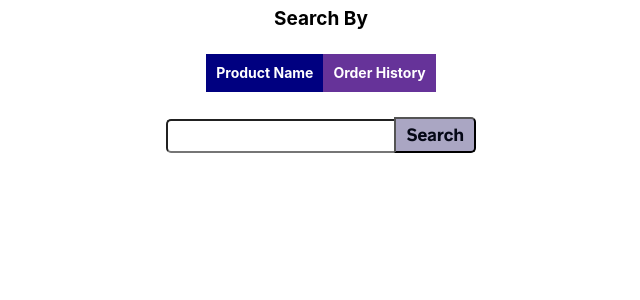
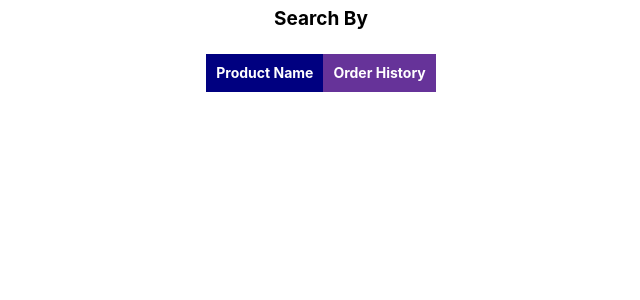
Before and after one commit to maxwilets/scraper-UI, a React (Create React App) app: page / in a window 1280 px wide. Shown: the top 300 px of the page, without its empty margins (319-959 px from the left). Built offline with nearby package versions, Linux system fonts and the light colour scheme.

Commit message:
removing dropdown

```diff
--- a/src/ProductForm.tsx
+++ b/src/ProductForm.tsx
@@ -32,11 +32,12 @@ export const ProductForm = () => {
 
   return (
     <div>
-      <div className='searchForm'>
+      {/* seach form for changing different scrapers */}
+      {/* <div className='searchForm'>
 
         <input type='text' value={formInput} onChange={handleInput} />
         <button onClick={handleSubmit}>Search</button>
-      </div>
+      </div> */}
       <div className="productsContainer">
         {isFetching && <h4>Loading...</h4>}
         {!isFetching && isRequestValid === false && (
```
